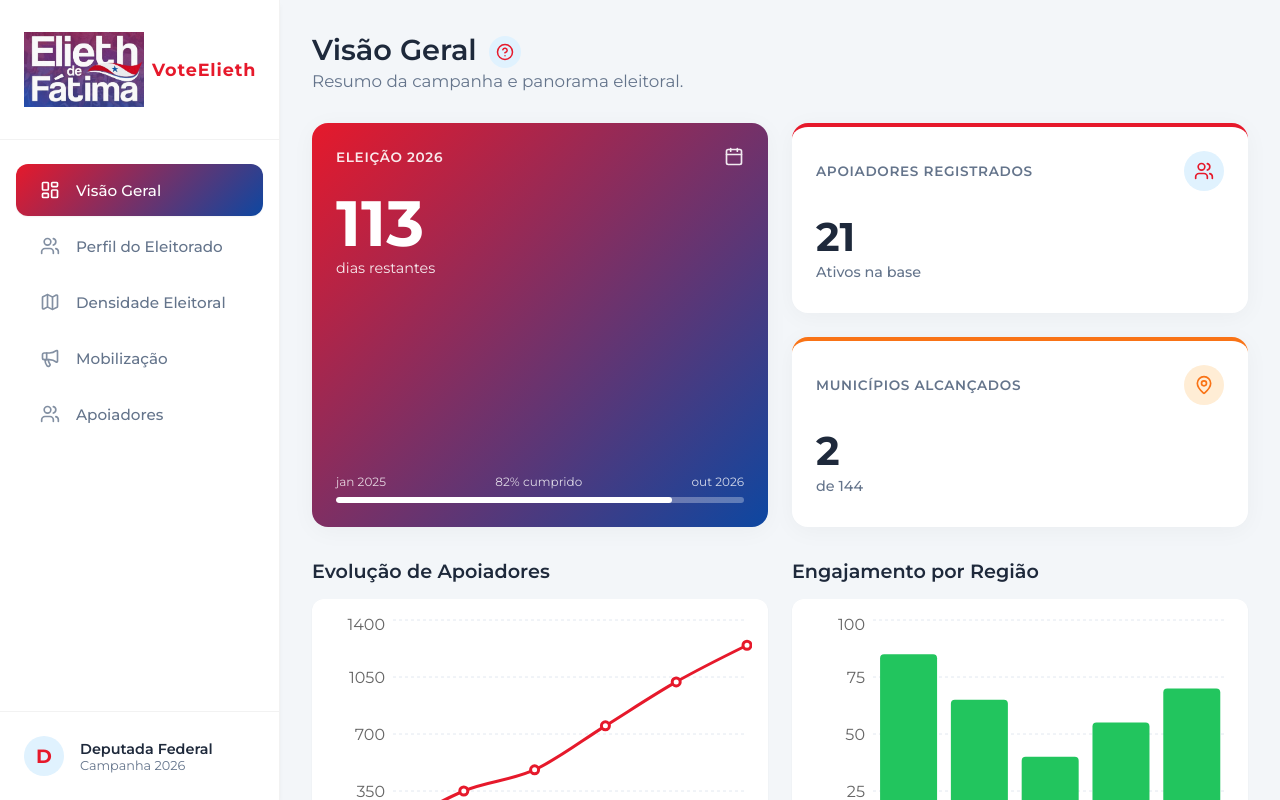
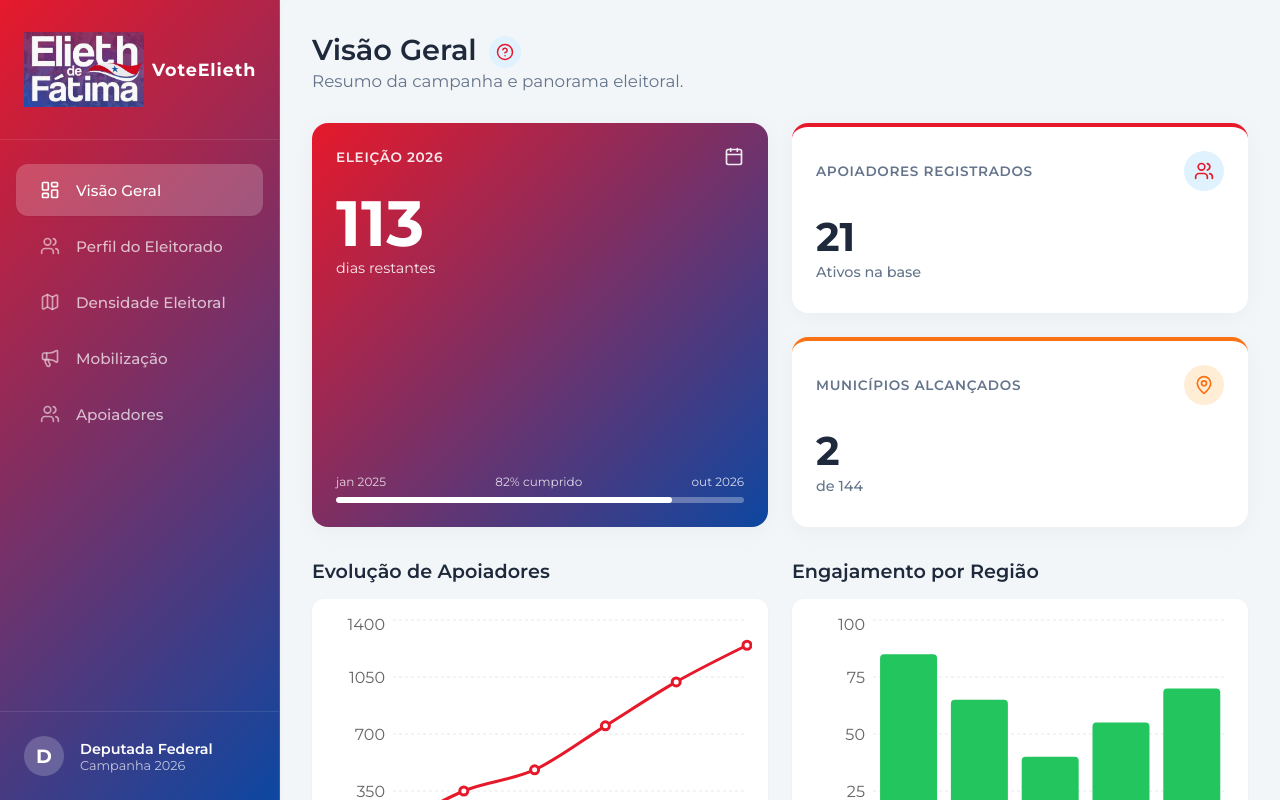
Before and after one commit to LuanGiuliano/ATLAS-ELEITORAL, a React (Vite) app: page / in a window 1280 px wide. Both pictures are taken after typing "Sample", "Sample123" into the empty fields and a click on the button "Entrar no Sistema". Built offline with nearby package versions, Linux system fonts and the light colour scheme.

Commit message:
Aplica gradiente da campanha na barra lateral e ajusta cores

```diff
--- a/src/components/layout/Sidebar.css
+++ b/src/components/layout/Sidebar.css
@@ -1,7 +1,8 @@
 .sidebar {
   width: 280px;
-  background-color: var(--bg-card);
-  border-right: 1px solid rgba(0, 0, 0, 0.05);
+  background: var(--gradient-primary);
+  color: white;
+  border-right: 1px solid rgba(255, 255, 255, 0.1);
   display: flex;
   flex-direction: column;
   height: 100vh;
@@ -17,7 +18,7 @@
   display: flex;
   align-items: center;
   gap: var(--spacing-sm);
-  border-bottom: 1px solid rgba(0, 0, 0, 0.05);
+  border-bottom: 1px solid rgba(255, 255, 255, 0.1);
 }
 
 .logo-placeholder {
@@ -30,7 +31,7 @@
 .sidebar-header h2 {
   font-size: 1.1rem;
   font-weight: 700;
-  color: var(--color-primary);
+  color: white;
   letter-spacing: 0.05em;
   margin: 0;
 }
@@ -51,7 +52,7 @@
   padding: var(--spacing-md) var(--spacing-lg);
   width: 100%;
   border-radius: var(--radius-md);
-  color: var(--text-secondary);
+  color: rgba(255, 255, 255, 0.7);
   font-weight: 500;
   font-size: 0.95rem;
   transition: all 0.2s ease;
@@ -59,13 +60,13 @@
 }
 
 .sidebar-item:hover {
-  background-color: var(--color-blue-bg);
-  color: var(--color-primary);
+  background-color: rgba(255, 255, 255, 0.1);
+  color: white;
 }
 
 .sidebar-item.active {
-  background: var(--gradient-primary);
-  color: var(--text-on-dark);
+  background: rgba(255, 255, 255, 0.2);
+  color: white;
   box-shadow: var(--shadow-sm);
 }
 
@@ -79,7 +80,7 @@
 
 .sidebar-footer {
   padding: var(--spacing-lg);
-  border-top: 1px solid rgba(0, 0, 0, 0.05);
+  border-top: 1px solid rgba(255, 255, 255, 0.1);
 }
 
 .user-profile {
@@ -91,8 +92,8 @@
 .avatar {
   width: 40px;
   height: 40px;
-  background-color: var(--color-blue-bg);
-  color: var(--color-primary);
+  background-color: rgba(255, 255, 255, 0.2);
+  color: white;
   border-radius: var(--radius-full);
   display: flex;
   align-items: center;
@@ -109,12 +110,12 @@
 .user-name {
   font-weight: 600;
   font-size: 0.9rem;
-  color: var(--text-primary);
+  color: white;
 }
 
 .user-role {
   font-size: 0.8rem;
-  color: var(--text-secondary);
+  color: rgba(255, 255, 255, 0.7);
 }
 
 /* Mobile responsive */
```
